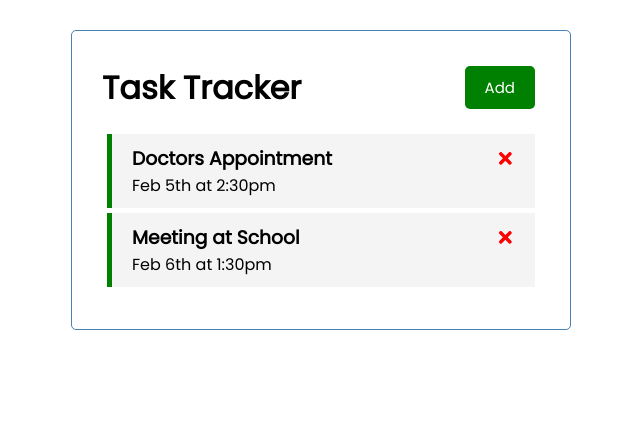
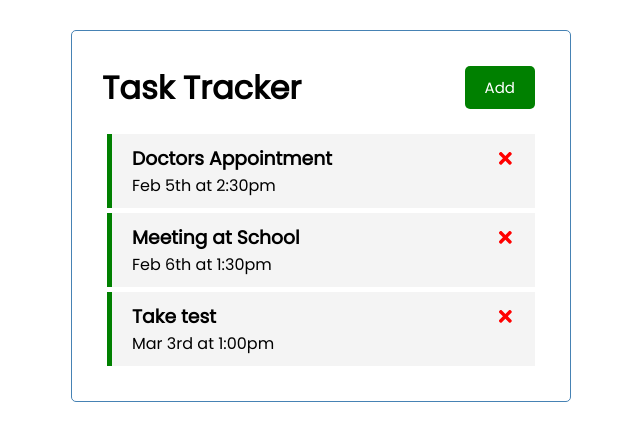
Before and after one commit to nucmatt/task-tracker, a React (Create React App) app: page / in a window 1280 px wide. Shown: the top 440 px of the page, without its empty margins (319-959 px from the left). Built offline with nearby package versions, Linux system fonts and the light colour scheme; data requests are answered from the project's data file.

Commit message:
Build: Update addTask to use json-server
addTask now updates the db.json file when adding a new task.

```diff
--- a/db.json
+++ b/db.json
@@ -11,6 +11,12 @@
       "text": "Meeting at School",
       "day": "Feb 6th at 1:30pm",
       "reminder": true
+    },
+    {
+      "text": "Take test",
+      "day": "Mar 3rd at 1:00pm",
+      "reminder": true,
+      "id": 3
     }
   ]
 }
--- a/src/App.js
+++ b/src/App.js
@@ -25,10 +25,22 @@
 };
 
 // Add Task
-const addTask = (task) => {
-  const id = Math.floor(Math.random() * 10000 + 1);
-  const newTask = { id, ...task };
-  setTasks([...tasks, newTask]);
+const addTask = async (task) => {
+// json-server automatically creates ids so below code is no longer needed
+  // const id = Math.floor(Math.random() * 10000 + 1);
+  // const newTask = { id, ...task };
+  // setTasks([...tasks, newTask]);
+  const res = await fetch('http://localhost:5000/tasks', {
+    method: 'POST',
+    headers: {
+      'Content-type': 'application/json'
+    },
+    // convert task object to JSON
+    body: JSON.stringify(task)
+  })
+
+  const data = await res.json();
+  setTasks([...tasks, data]);
 }
 
 // Delete Task
```
